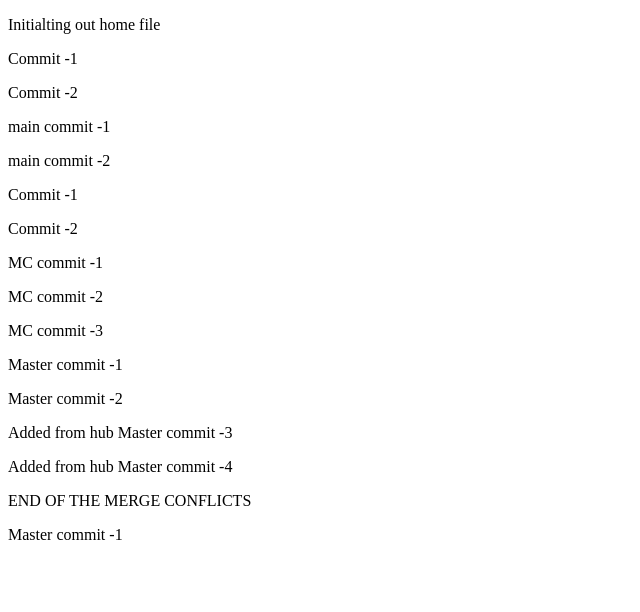
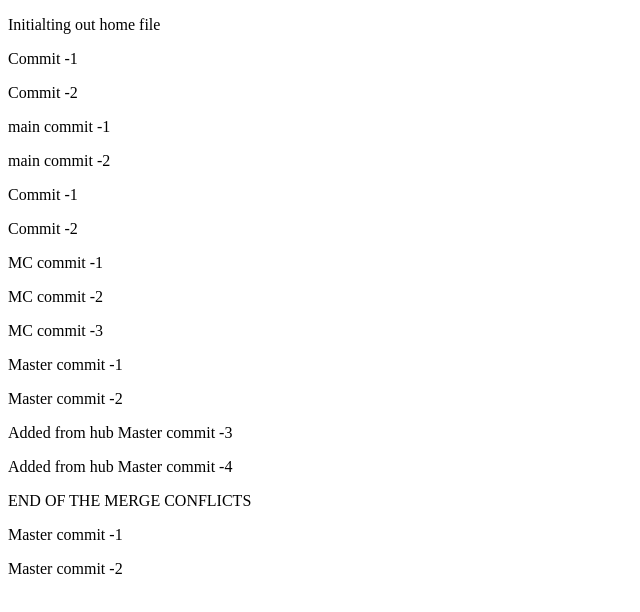
Before and after one commit to VAIBHAVCES/git-revisit, a plain HTML site: page home.html in a window 1280 px wide. Shown: the whole page, without its empty margins (0-640 px from the left). Drawn offline with Linux system fonts and the light colour scheme.

Commit message:
main branch commit -2

```diff
--- a/home.html
+++ b/home.html
@@ -38,6 +38,10 @@
     <p>END OF THE MERGE CONFLICTS</p>
     <div class="main-master">
       <p>Master commit -1 </p>
+      <p>Master commit -2 </p>
+
+
+
     </div>
 
   </body>
```
